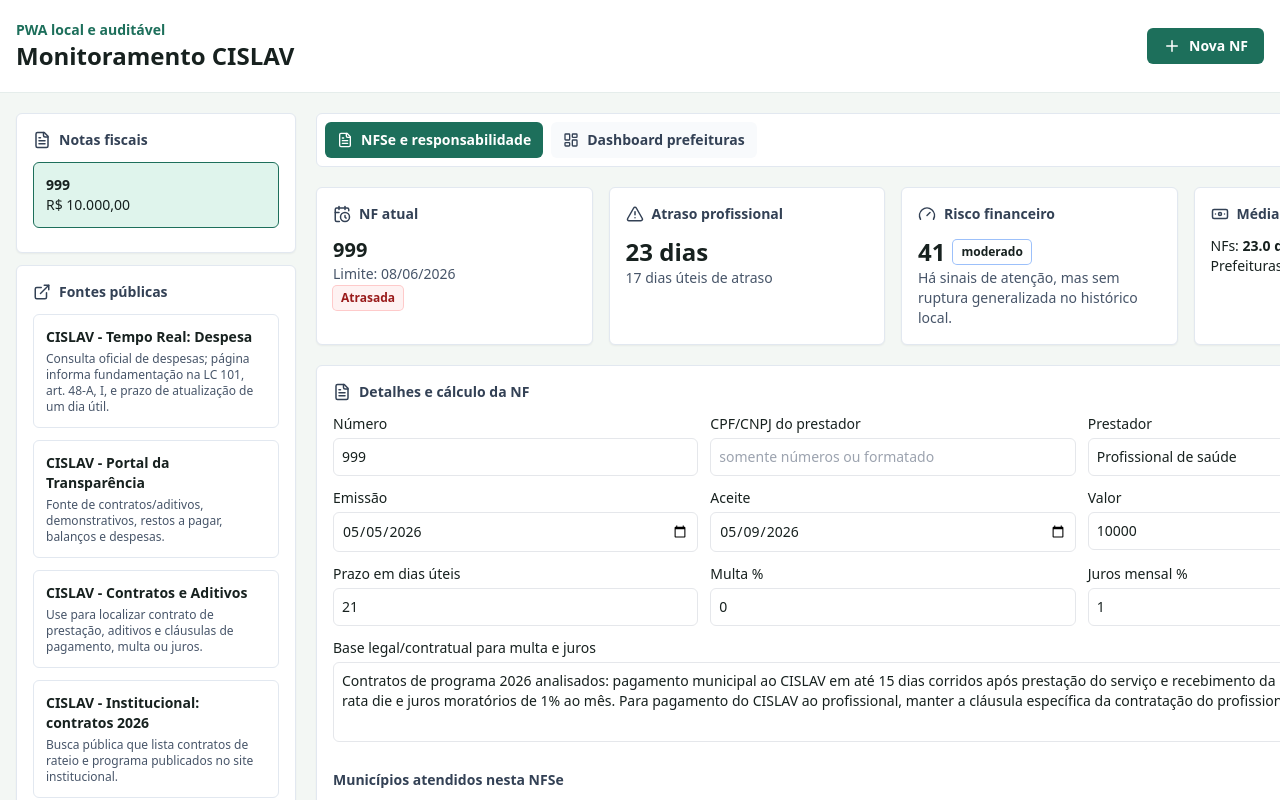
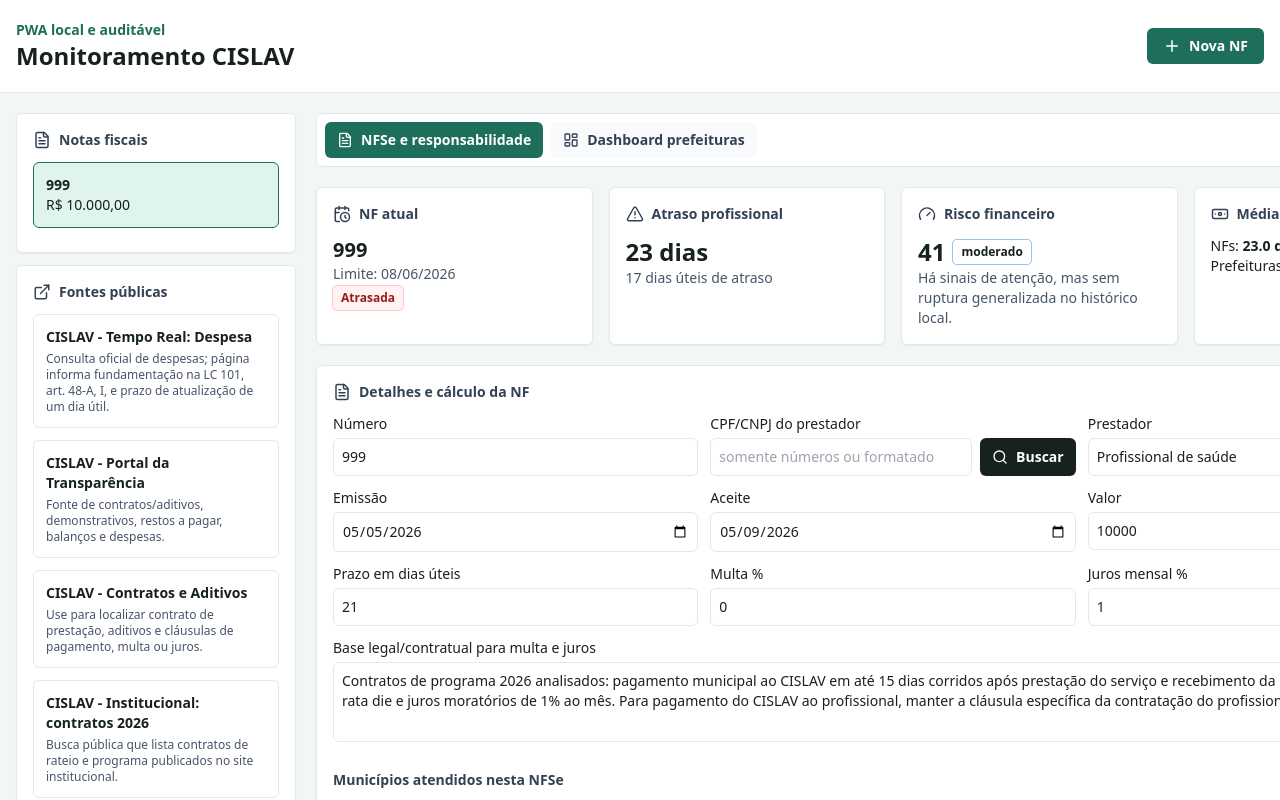
Before and after one commit to monitorBR/CislavMonitor, a Next.js app: page /CislavMonitor/ in a window 1280 px wide. Shown: the top 800 px of the page. Built offline with nearby package versions, Linux system fonts and the light colour scheme.

Commit message:
Adiciona busca por CNPJ no formulario

```diff
--- a/app/page.tsx
+++ b/app/page.tsx
@@ -1,7 +1,7 @@
 'use client'
 
 import { Fragment, useEffect, useMemo, useState } from 'react'
-import { AlertTriangle, Banknote, CalendarClock, CheckCircle2, CheckSquare, ChevronDown, ChevronRight, ExternalLink, FileText, Gauge, LayoutDashboard, Plus, Scale, Upload } from 'lucide-react'
+import { AlertTriangle, Banknote, CalendarClock, CheckCircle2, CheckSquare, ChevronDown, ChevronRight, ExternalLink, FileText, Gauge, LayoutDashboard, Plus, Scale, Search, Upload } from 'lucide-react'
 import { average, invoiceDelay, invoiceTone, penaltyEstimate, riskLevel, stricterMunicipalDeadline, transferDelay, transferStatus } from '@/lib/calculations'
 import { assistanceProviders, cislavExpenses, contracts as seedContracts, invoices as seedInvoices, municipalities as seedMunicipalities, publicSources, transfers as seedTransfers } from '@/lib/sample-data'
 import { historicalGeneratedAt, historicalSummaries } from '@/lib/historical-data'
@@ -168,6 +168,7 @@
   const [selectedYear, setSelectedYear] = useState('ultimos12')
   const [selectedMonth, setSelectedMonth] = useState('todos')
   const [expandedTransferGroups, setExpandedTransferGroups] = useState<string[]>([])
+  const [providerSearchFeedback, setProviderSearchFeedback] = useState('')
 
   useEffect(() => {
     const stored = localStorage.getItem('cislav-monitor-state')
@@ -347,6 +348,22 @@
       updatedAt: new Date().toISOString(),
     } : item))
   }
+  function searchProviderByDocument() {
+    if (!selected) return
+    const document = normalizeDocument(selected.professionalDocument)
+    if (!document) {
+      setProviderSearchFeedback('Informe o CPF/CNPJ do prestador para buscar na base importada.')
+      return
+    }
+    const provider = assistanceProviders.find((item) => normalizeDocument(item.document) === document)
+    const expenses = cislavExpenses.filter((item) => normalizeDocument(item.creditorDocument) === document)
+    if (provider && (!selected.professionalName || selected.professionalName === 'Profissional de saúde' || selected.professionalName === 'Novo profissional')) {
+      updateSelected('professionalName', provider.name)
+    }
+    const providerText = provider ? `prestador identificado: ${provider.name}` : 'prestador ainda não identificado na lista provável'
+    const expenseText = expenses.length ? `${expenses.length} NF/despesa do CISLAV encontrada(s) para este documento` : 'nenhuma despesa do CISLAV encontrada para este documento'
+    setProviderSearchFeedback(`${providerText}; ${expenseText}. Confira os candidatos na seção de checagem abaixo.`)
+  }
   function addInvoice() { const id = `nf-${Date.now()}`; const invoice: Invoice = { id, number: `NF-${invoices.length + 1}`, professionalName: 'Novo profissional', issueDate: '2026-06-01', acceptedDate: '2026-06-01', contractualBusinessDays: 21, amount: 0, municipalityIds: ['lavras'], paymentStatus: 'pending', createdAt: new Date().toISOString(), updatedAt: new Date().toISOString() }; setInvoices([invoice, ...invoices]); setSelectedId(id) }
   function importCsv() {
     const rows = csv.trim().split(/\n/).slice(1).map((line) => line.split(',')).filter((cols) => cols.length >= 6)
@@ -384,7 +401,13 @@
         {selected && <Card title="Detalhes e cálculo da NF" icon={<FileText size={18}/>}>
           <div className="grid gap-3 md:grid-cols-3">
             <label className="text-sm">Número<input className="mt-1 w-full rounded-md border p-2" value={selected.number} onChange={(e) => updateSelected('number', e.target.value)}/></label>
-            <label className="text-sm">CPF/CNPJ do prestador<input className="mt-1 w-full rounded-md border p-2" value={selected.professionalDocument ?? ''} onChange={(e) => updateSelected('professionalDocument', e.target.value)} placeholder="somente números ou formatado"/></label>
+            <label className="text-sm">CPF/CNPJ do prestador
+              <div className="mt-1 flex gap-2">
+                <input className="min-w-0 flex-1 rounded-md border p-2" value={selected.professionalDocument ?? ''} onChange={(e) => { updateSelected('professionalDocument', e.target.value); setProviderSearchFeedback('') }} placeholder="somente números ou formatado"/>
+                <button type="button" onClick={searchProviderByDocument} className="focus-ring inline-flex items-center gap-2 rounded-md bg-ink px-3 py-2 text-sm font-semibold text-white"><Search size={16}/>Buscar</button>
+              </div>
+              {providerSearchFeedback && <span className="mt-1 block text-xs text-slate-600">{providerSearchFeedback}</span>}
+            </label>
             <label className="text-sm">Prestador<input className="mt-1 w-full rounded-md border p-2" value={selected.professionalName} onChange={(e) => updateSelected('professionalName', e.target.value)} placeholder="Razão social ou nome"/></label>
             <label className="text-sm">Emissão<input type="date" className="mt-1 w-full rounded-md border p-2" value={selected.issueDate} onChange={(e) => updateSelected('issueDate', e.target.value)}/></label>
             <label className="text-sm">Aceite<input type="date" className="mt-1 w-full rounded-md border p-2" value={selected.acceptedDate} onChange={(e) => updateSelected('acceptedDate', e.target.value)}/></label>
```
